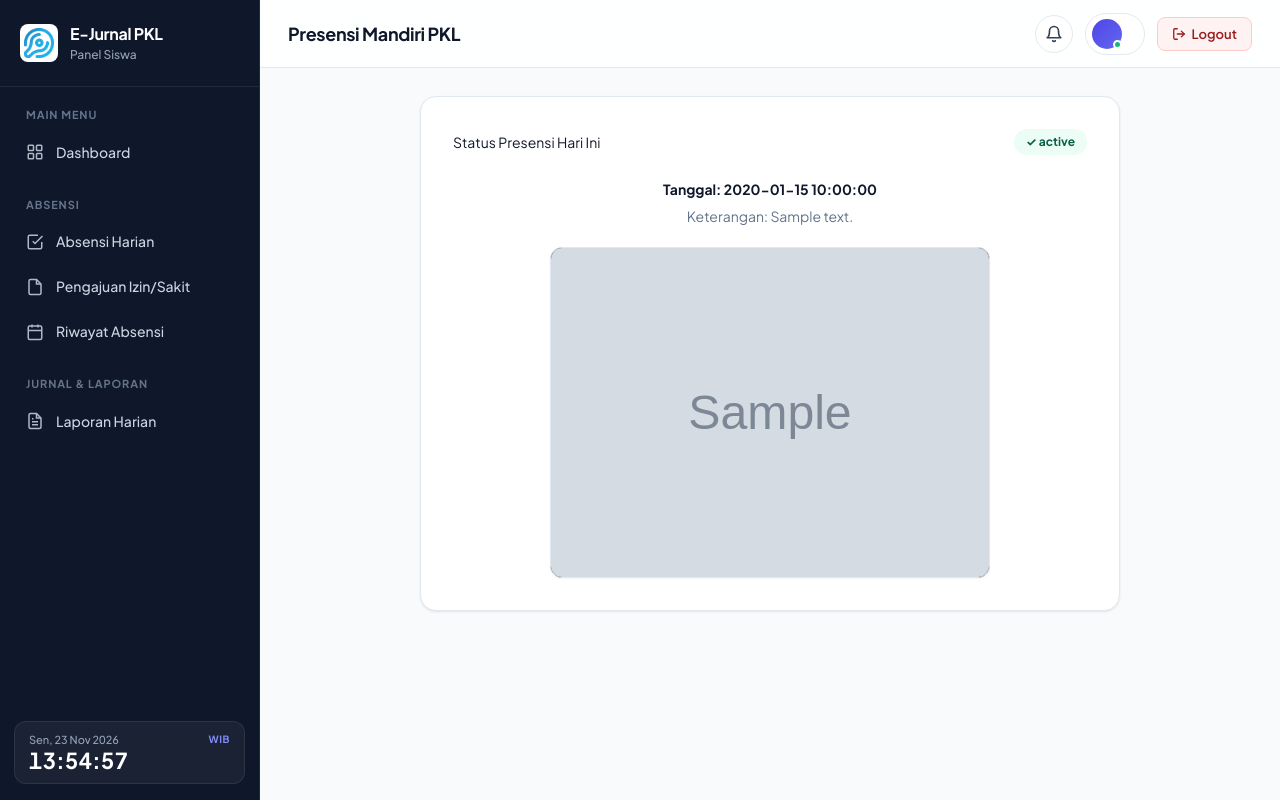
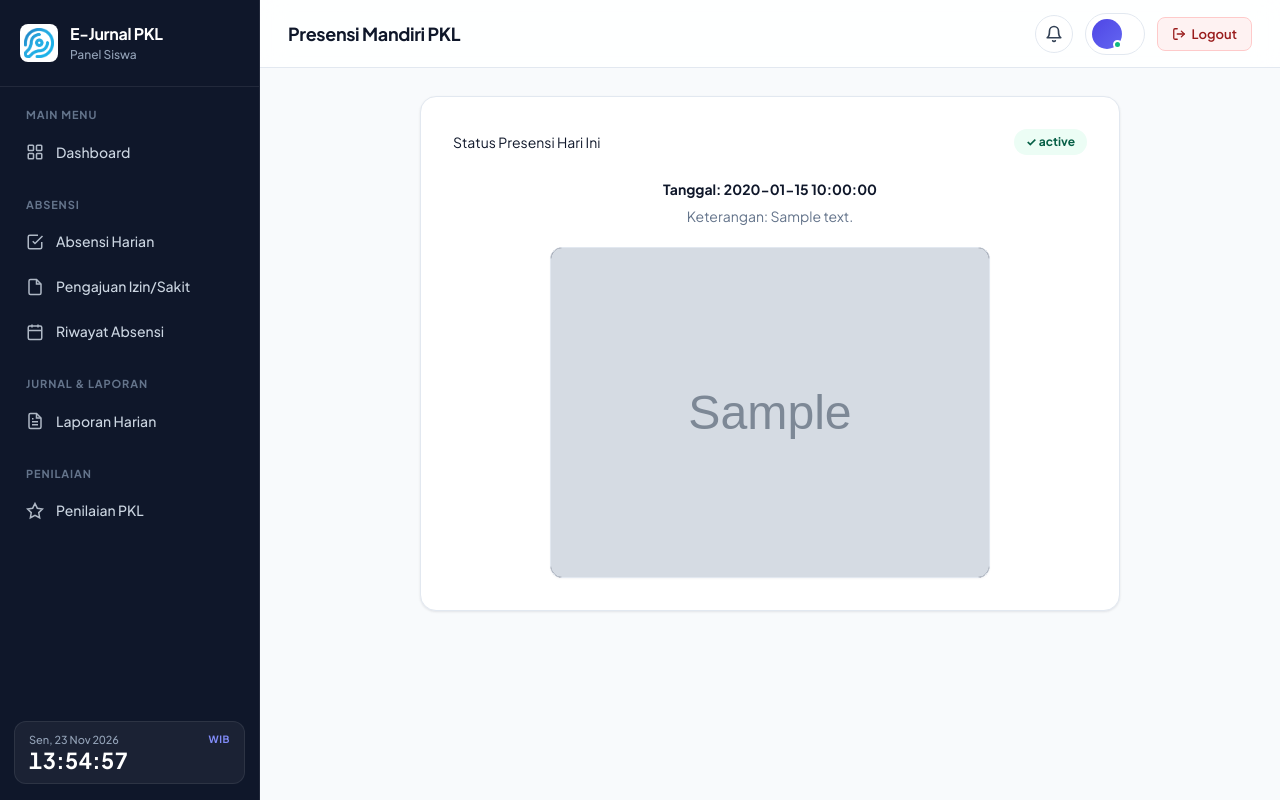
Before and after one commit to althebaran17/jurnal_pkl1, a Flask app: template templates/absensi.html in a window 1280 px wide. Run offline with Flask 3, Linux system fonts and the light colour scheme; the template is opened without the code that fills it: most values are stand-ins (such as "Sample title", 1, 10 or a date in 2020); grey boxes marked "Sample" are stand-in pictures.

Commit message:
Fix sidebar pembimbing

```diff
--- a/templates/absensi.html
+++ b/templates/absensi.html
@@ -260,6 +260,7 @@
                         </li>
                     </ul>
                 </div>
+                {% include '_sidebar_penilaian.html' %}
             </div>
         </div>
     </div>
```
